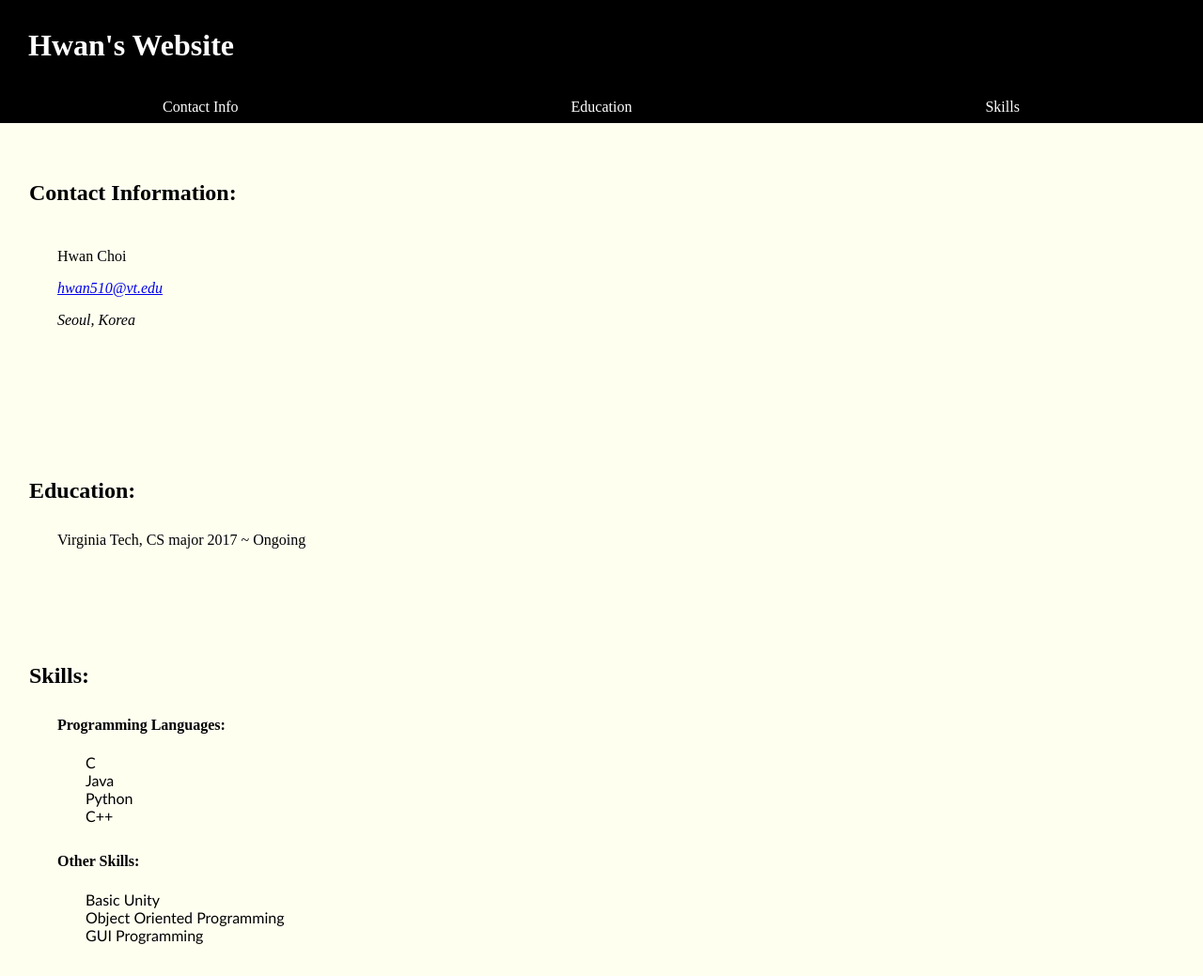
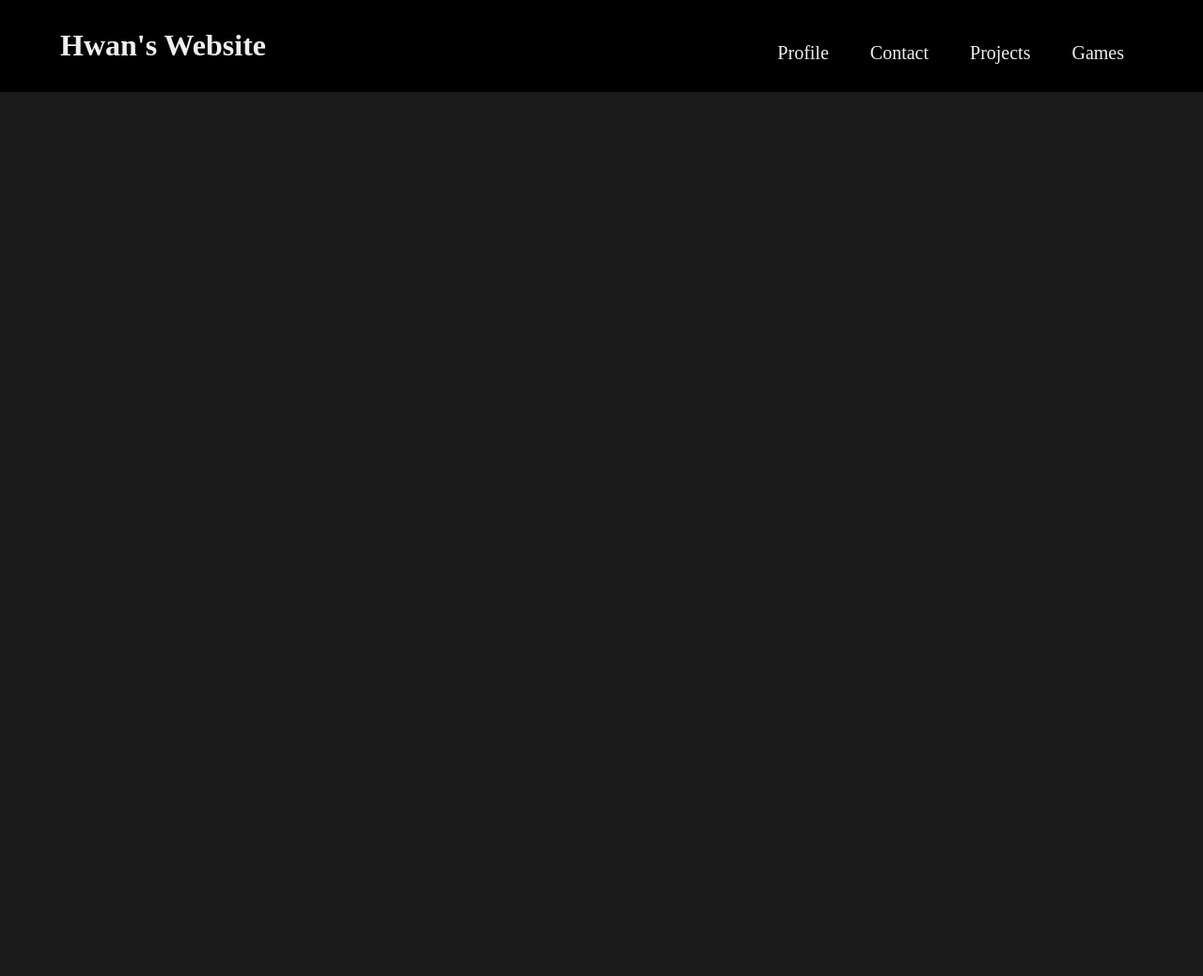
Before and after one commit to hwanchoi510/hwanchoi510.github.io, a plain HTML site: page index.html in a window 1280 px wide. Shown: the whole page at 94% size. After the commit the page ends 800 px from the top, so only its background shows below. Drawn offline with Linux system fonts and the light colour scheme.

Commit message:
Created Navigation Bar
Made a navigation bar for the website

```diff
--- a/index.html
+++ b/index.html
@@ -6,64 +6,16 @@
         <link rel="stylesheet" href="style.css">
     </head>
     <body>
-        <div id="WebBanner">
-            <header>
-                <h1 id="WebTitle">Hwan's Website</h1>
-                <ul id="WebNavigation">
-                    <li><a href="#ContactLink" class="Navigation">Contact Info</a></li>
-                    <li><a href="#EducationLink" class="Navigation">Education</a></li>
-                    <li><a href="#SkillsLink" class="Navigation">Skills</a></li>
+        <header id="WebBanner">
+            <h1 id="WebTitle">Hwan's Website</h1></div>
+            <nav>
+                <ul class="PageLinks">
+                    <li><a href="#ProfilePage" class="PageLink">Profile</a></li>
+                    <li><a href="#ContactPage" class="PageLink">Contact</a></li>
+                    <li><a href="#ProjectPage" class="PageLink">Projects</a></li>
+                    <li><a href="#GamesPage" class="PageLink"> Games</a></li>
                 </ul>
-            </header>
-        </div>
-
-        <span class="anchor" id="ContactLink"></span>
-        <section id="Contact" class="Profile">
-            <h2 class="SectionHeader">Contact Information:</h2>
-            <div id="ContactInformation" class="ProfileInformation ">
-                <p id="Name">Hwan Choi</p>
-                <address id="Email">
-                    <a href="mailto:hwan510@vt.edu">hwan510@vt.edu</a>
-                </address>
-                <address id="HomeAddress">
-                    <p class="CityCountry">Seoul, Korea</p>
-                </address>
-            </div>
-        </section>
-
-        <span class="anchor" id="EducationLink"></span>
-        <section id="Education" class="Profile">
-            <h2 class="SectionHeader">Education:</h2>
-            <div class="ProfileInformation">
-                <ul>
-                    <li>Virginia Tech, CS major 2017 ~ Ongoing</li>
-                </ul>
-            </div>
-
-        </section>
-
-        <span class="anchor" id="SkillsLink"></span>
-        <section id="Skills" class="Profile">
-            <h2 class="SectionHeader">Skills:</h2>
-            <div id="ProgrammingLanguages" class="SkillList ProfileInformation">
-                <h4 class="ListHeader">Programming Languages:</h4>
-                <ul class="SkillSublist">
-                    <li>C</li>
-                    <li>Java</li>
-                    <li>Python</li>
-                    <li>C++</li>
-                </ul>
-            </div>
-
-            <div id="OtherSkills" class="SkillList ProfileInformation">
-                <h4 class="ListHeader">Other Skills:</h4>
-                <ul class="SkillSublist">
-                    <li>Basic Unity</li>
-                    <li>Object Oriented Programming</li>
-                    <li>GUI Programming</li>
-                </ul>
-            </div>
-
-        </section>
+            </nav>
+        </header>
     </body>
 </html>
--- a/style.css
+++ b/style.css
@@ -1,86 +1,44 @@
-body {
+* {
+    background-color: #1B1B1B;
+    box-sizing: border-box;
+    color: #edf0f1;
     margin: 0;
-    background-color: ivory;
+    padding: 0;
 }
 
-ul {
-    list-style-type: none;
-    margin: 0;
-    padding: 0;
-    overflow: hidden;
+li, a {
+    font-family: "Baskerville Old Face", Serif;
+    font-weight: 500;
+    font-size: 20px;
+    text-decoration: none;
 }
 
-/* Affects the Links that anchors links to: #ContactLink, #EducationLink, #SkillsLink*/
-.anchor{
-    display:block;
-    height: 144px;
-    margin-top: -144px;
-    visibility:hidden;
+header {
+    background-color: #000000;
+    display: flex;
+    justify-content: space-between;
+    align-itmes: center;
+    padding: 30px 5%;
 }
 
-#WebBanner {
-    position: sticky;
-    top: 0;
-    width: 100%;
-    background-color: black;
-    color: white;
-    font-family: "Baskerville Old Face", Serif;
+header * {
+    background-color: #000000;
 }
 
-#WebTitle {
+.PageLinks {
+    list-style: none;
     margin: 0;
-    padding: 30px 30px;
 }
 
-/* Affects the name, address and email */
-.Navigation {
-    float: left;
-    display: block;
-    padding: 8px 0px;
-    width: 33.333%;
-    text-decoration: none;
-    color: white;
-    text-align: center;
+.PageLinks li {
+    display: inline-block;
+    padding: 15px 20px 0px 20px;
 }
 
-.Navigation:hover {
-    background-color: grey;
+.PageLinks li a {
+    transition: all 0.3s ease 0s;
 }
 
-/* Affects Section headers Contact Information, Education, and Skills */
-.SectionHeader{
-    margin:  30px 0px;
+.PageLinks li a:hover{
+    color: grey;
 }
-
-/* Affects Sections Contact, Education, and Skills*/
-.Profile{
-    font-family: "Times New Roman", SansSerif;
-    margin: 30px 0px 30px 30px;
-    padding: 1px;
-    width: 100;
-}
-
-/* Affects The content of Sections Contact, Education, and Skills*/
-.ProfileInformation{
-    margin: 30px;
-}
-
-#ContactInformation{
-    height: 138px;
-}
-
-#Name {
-    padding-top: 15px;
-}
-
-#ProfilePicture {
-    float: left;
-    margin: 0px 30px;
-    border: black solid 5px;
-}
-
-/* Affects the lists under two skills sections: programming language and other skills */
-.SkillSublist{
-    margin-left: 30px;
-    font-family: Calibri, SansSerif;
-}
```
